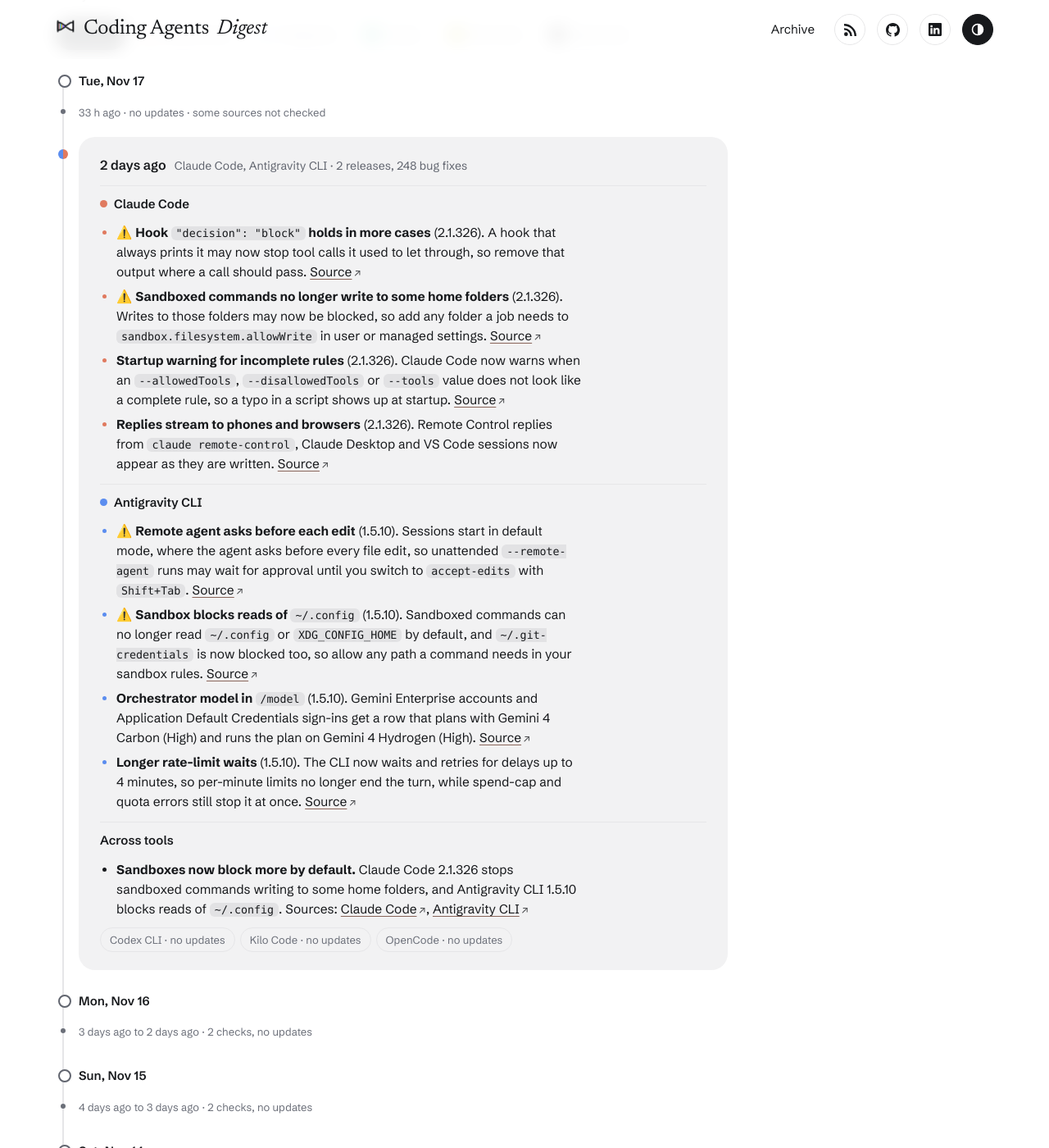
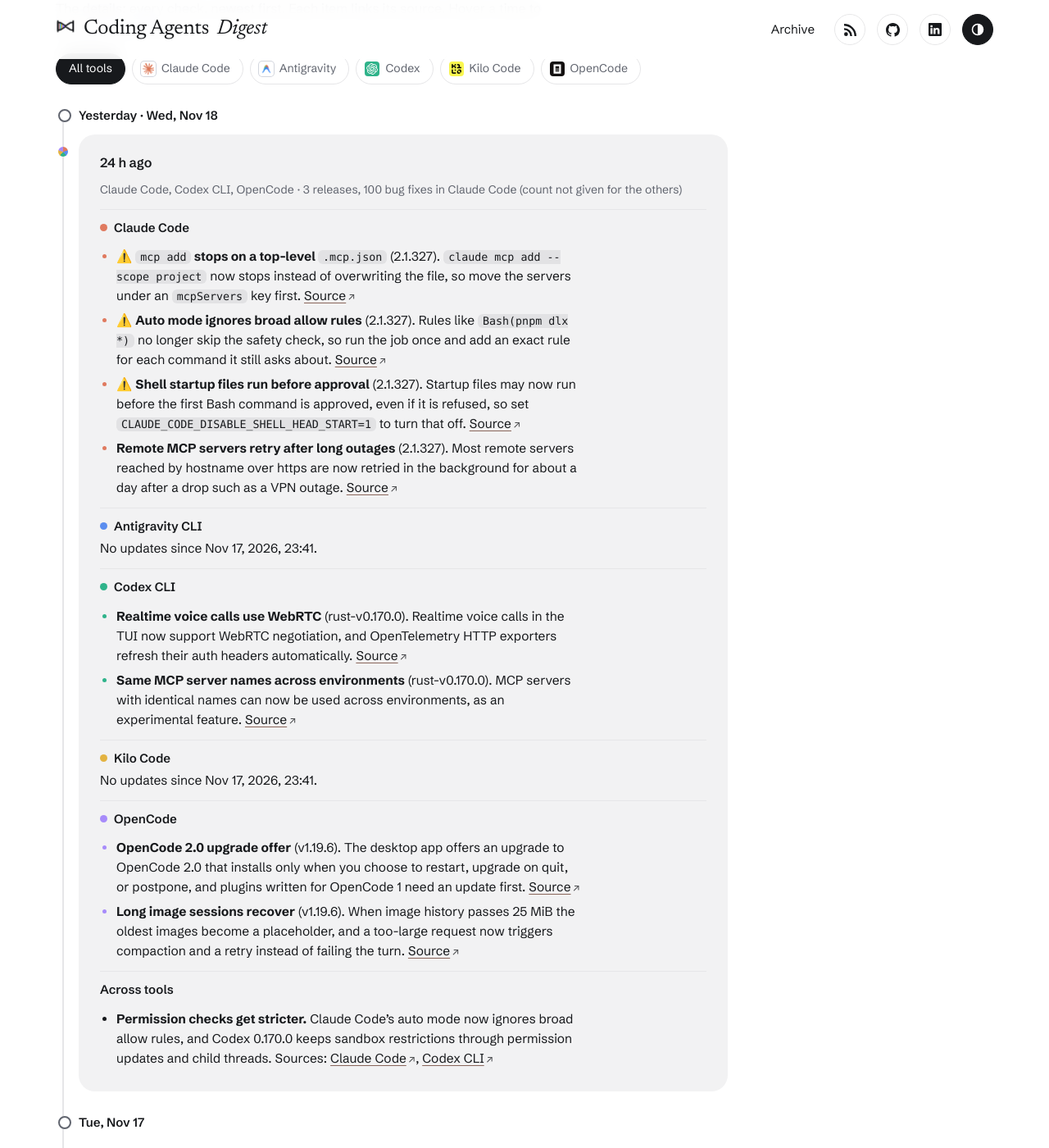
Before and after one commit to IbrahimSobh/coding-agents-digest, a Jekyll site: the page built from docs/index.html, in a window 1280 px wide and 1400 px high, scrolled down 5092 px. Shown: the whole window at 82% size. Built offline with Jekyll 4.4.1, drawn with Linux system fonts in a browser that asks for light colours; some of the changed text lies outside the part shown.

Commit message:
Check 2026-11-18 08:41: Claude Code, Codex CLI, OpenCode
Claude-Session: https://claude.ai/code/session_01FsAJhB5PK2yhrYfYv4JphM

```diff
--- a/docs/_data/actions.json
+++ b/docs/_data/actions.json
@@ -492,5 +492,44 @@
   "flagged": "2026-11-17",
   "category": "default-change",
   "dismissed": false
+ },
+ {
+  "id": "claude-code-2.1.327-mcp-add-scope",
+  "tool": "claude-code",
+  "version": "2.1.327",
+  "url": "https://github.com/anthropics/claude-code/releases/tag/v2.1.327",
+  "title": "`mcp add` stops on a top-level `.mcp.json`",
+  "affects": "scripts that run `claude mcp add --scope project` on a `.mcp.json` whose servers sit at the top level.",
+  "do": "move the servers under an `mcpServers` key in `.mcp.json` before the command runs.",
+  "deadline": null,
+  "flagged": "2026-11-18",
+  "category": "breaks-automation",
+  "dismissed": false
+ },
+ {
+  "id": "claude-code-2.1.327-auto-mode-allow-rules",
+  "tool": "claude-code",
+  "version": "2.1.327",
+  "url": "https://github.com/anthropics/claude-code/releases/tag/v2.1.327",
+  "title": "Auto mode ignores broad allow rules",
+  "affects": "auto mode users with allow rules that run any package, like `Bash(pnpm dlx *)`.",
+  "do": "run the job once in auto mode and add an exact rule for each command it still asks about.",
+  "deadline": null,
+  "flagged": "2026-11-18",
+  "category": "default-change",
+  "dismissed": false
+ },
+ {
+  "id": "claude-code-2.1.327-shell-head-start",
+  "tool": "claude-code",
+  "version": "2.1.327",
+  "url": "https://github.com/anthropics/claude-code/releases/tag/v2.1.327",
+  "title": "Shell startup files run before approval",
+  "affects": "users whose shell startup files print, prompt or change state.",
+  "do": "set `CLAUDE_CODE_DISABLE_SHELL_HEAD_START=1` to keep startup files from running before approval.",
+  "deadline": null,
+  "flagged": "2026-11-18",
+  "category": "default-change",
+  "dismissed": false
  }
 ]
--- a/docs/_data/brief.json
+++ b/docs/_data/brief.json
@@ -1,27 +1,27 @@
 {
- "updated": "2026-11-17T23:41+02:00",
- "updated_label": "Nov 17, 23:41",
- "window": "Nov 10 to Nov 17, 2026",
- "headline": "Claude Code 2.1.326 and Antigravity CLI 1.5.10 change sandbox and approval defaults, so unattended jobs may need settings.",
+ "updated": "2026-11-18T08:41+02:00",
+ "updated_label": "Nov 18, 08:41",
+ "window": "Nov 11 to Nov 18, 2026",
+ "headline": "Claude Code 2.1.327 changes auto-mode allow rules and shell startup timing, and Codex 0.170.0 adds realtime WebRTC voice.",
  "themes": [
   {
    "tag": "Security",
    "title": "Permission and sandbox holes closed",
-   "facts": "Claude Code 2.1.323 fixes a Bash `rm` check that could skip the dangerous-removal prompt ([2.1.323](https://github.com/anthropics/claude-code/releases/tag/v2.1.323)), and 2.1.325 fixes a security issue in zstd response decoding ([2.1.325](https://github.com/anthropics/claude-code/releases/tag/v2.1.325)). Antigravity CLI 1.5.7 closes a `PreToolUse` hook path that could skip admin review ([1.5.7](https://github.com/google-antigravity/antigravity-cli/releases/tag/1.5.7)), 1.5.8 closes a sandbox proxy path bypass ([1.5.8](https://github.com/google-antigravity/antigravity-cli/releases/tag/1.5.8)), and 1.5.9 stops custom MCP headers, such as API keys, from being forwarded to another host after a redirect ([1.5.9](https://github.com/google-antigravity/antigravity-cli/releases/tag/1.5.9)).",
-   "so_what": "update Claude Code to 2.1.325 and Antigravity CLI to 1.5.9 or later."
+   "facts": "Claude Code 2.1.323 and 2.1.325 close a Bash `rm` check that could be skipped and a zstd decoding issue ([v2.1.323](https://github.com/anthropics/claude-code/releases/tag/v2.1.323), [v2.1.325](https://github.com/anthropics/claude-code/releases/tag/v2.1.325)). Antigravity CLI 1.5.7 to 1.5.9 close a hook path that could skip admin review, a sandbox proxy bypass, and a leak of MCP headers after a redirect ([1.5.7](https://github.com/google-antigravity/antigravity-cli/releases/tag/1.5.7), [1.5.8](https://github.com/google-antigravity/antigravity-cli/releases/tag/1.5.8), [1.5.9](https://github.com/google-antigravity/antigravity-cli/releases/tag/1.5.9)). Codex 0.170.0 keeps sandbox restrictions through permission updates and child threads ([rust-v0.170.0](https://github.com/openai/codex/releases/tag/rust-v0.170.0)).",
+   "so_what": "update Claude Code to 2.1.327 and Antigravity CLI to 1.5.10 or later."
   },
   {
    "tag": "Unattended",
    "title": "Unattended runs now need explicit trust",
-   "facts": "Claude Code 2.1.325 makes scheduled tasks and `/loop` ask before running a skill with `allowed-tools` or hooks, and sandboxed Bash asks by default ([2.1.325](https://github.com/anthropics/claude-code/releases/tag/v2.1.325)). Codex 0.169.0 keeps project config and MCP servers off in untrusted directories for `codex exec` unless `--trust` is passed ([rust-v0.169.0](https://github.com/openai/codex/releases/tag/rust-v0.169.0)).",
+   "facts": "Claude Code 2.1.325 makes scheduled tasks and `/loop` ask before running a skill with `allowed-tools` or hooks, and sandboxed Bash asks by default ([v2.1.325](https://github.com/anthropics/claude-code/releases/tag/v2.1.325)). Claude Code 2.1.327 makes `claude mcp add --scope project` stop on a `.mcp.json` whose servers sit at the top level ([v2.1.327](https://github.com/anthropics/claude-code/releases/tag/v2.1.327)), and Codex 0.169.0 keeps project config and MCP servers off in untrusted directories for `codex exec` unless `--trust` is passed ([rust-v0.169.0](https://github.com/openai/codex/releases/tag/rust-v0.169.0)).",
    "so_what": "add `Skill(name)`, the `sandbox.autoAllowBashIfSandboxed` setting, `--trust` and `accept-edits` to unattended jobs, or they may wait for approval or lose their config."
   },
   {
    "tag": "Defaults",
-   "title": "New defaults change sandbox and behavior",
-   "facts": "Claude Code 2.1.326 stops sandboxed commands from writing to some sensitive home folders by default ([2.1.326](https://github.com/anthropics/claude-code/releases/tag/v2.1.326)), and Antigravity CLI 1.5.10 blocks sandboxed reads of `~/.config` by default ([1.5.10](https://github.com/google-antigravity/antigravity-cli/releases/tag/1.5.10)). Codex 0.167.2 sends tool updates incrementally by default on Google Cloud Vertex AI ([rust-v0.167.2](https://github.com/openai/codex/releases/tag/rust-v0.167.2)), and Antigravity CLI 1.5.7 makes Auto the default Agent Mode ([1.5.7](https://github.com/google-antigravity/antigravity-cli/releases/tag/1.5.7)).",
-   "so_what": "re-check sandboxed jobs for blocked paths, and re-check any pinned Vertex setting or Agent Mode."
+   "title": "New defaults change sandbox and shell behavior",
+   "facts": "Claude Code 2.1.326 stops sandboxed commands from writing to some sensitive home folders by default, and Antigravity CLI 1.5.10 blocks sandboxed reads of `~/.config` by default ([v2.1.326](https://github.com/anthropics/claude-code/releases/tag/v2.1.326), [1.5.10](https://github.com/google-antigravity/antigravity-cli/releases/tag/1.5.10)). Claude Code 2.1.327 lets shell startup files run before a Bash command is approved ([v2.1.327](https://github.com/anthropics/claude-code/releases/tag/v2.1.327)), and Antigravity CLI 1.5.7 makes Auto the default Agent Mode ([1.5.7](https://github.com/google-antigravity/antigravity-cli/releases/tag/1.5.7)).",
+   "so_what": "re-check sandboxed jobs for blocked paths, and set `CLAUDE_CODE_DISABLE_SHELL_HEAD_START=1` if startup files must wait for approval."
   }
  ],
- "watch_next": "Codex rust-v0.169.1 and OpenCode v1.19.6 are new tags whose notes could not be read this run, and Kilo Code's stable line could not be checked. Also check that unattended Claude Code and Codex jobs pass with the new prompts and `--trust` rule."
+ "watch_next": "The next stable Kilo Code release will repeat the notes of the pre-releases v7.8.28 and v7.8.30. Also check that unattended jobs still pass with the new auto-mode and `mcp add` rules."
 }
--- a/docs/_data/headlines.json
+++ b/docs/_data/headlines.json
@@ -278,5 +278,10 @@
   "updated": "2026-11-17T23:41+02:00",
   "window": "Nov 10 to Nov 17, 2026",
   "headline": "Claude Code 2.1.326 and Antigravity CLI 1.5.10 change sandbox and approval defaults, so unattended jobs may need settings."
+ },
+ {
+  "updated": "2026-11-18T08:41+02:00",
+  "window": "Nov 11 to Nov 18, 2026",
+  "headline": "Claude Code 2.1.327 changes auto-mode allow rules and shell startup timing, and Codex 0.170.0 adds realtime WebRTC voice."
  }
 ]
--- a/docs/_data/releases.json
+++ b/docs/_data/releases.json
@@ -478,5 +478,20 @@
   "tool": "antigravity-cli",
   "tag": "1.5.10",
   "date": "2026-11-17"
+ },
+ {
+  "tool": "claude-code",
+  "tag": "v2.1.327",
+  "date": "2026-11-18"
+ },
+ {
+  "tool": "codex",
+  "tag": "rust-v0.170.0",
+  "date": "2026-11-18"
+ },
+ {
+  "tool": "opencode",
+  "tag": "v1.19.6",
+  "date": "2026-11-17"
  }
 ]
--- /dev/null
+++ b/docs/digests/2026-11-18-0841.md
@@ -0,0 +1,33 @@
+---
+layout: digest
+title: "Check: Nov 18, 2026, 08:41"
+date: 2026-11-18 08:41:00 +0200
+run: "Nov 18, 2026, 08:41 (Cairo)"
+since: "Nov 17, 2026, 23:41"
+quiet: false
+summary: "Claude Code 2.1.327 changes auto-mode allow rules, shell startup timing and `mcp add`; Codex CLI 0.170.0 adds realtime WebRTC voice."
+---
+Claude Code, Codex CLI, OpenCode · 3 releases, 100 bug fixes in Claude Code (count not given for the others)
+
+### Claude Code
+- ⚠️ **`mcp add` stops on a top-level `.mcp.json`** (2.1.327). `claude mcp add --scope project` now stops instead of overwriting the file, so move the servers under an `mcpServers` key first. [Source](https://github.com/anthropics/claude-code/releases/tag/v2.1.327)
+- ⚠️ **Auto mode ignores broad allow rules** (2.1.327). Rules like `Bash(pnpm dlx *)` no longer skip the safety check, so run the job once and add an exact rule for each command it still asks about. [Source](https://github.com/anthropics/claude-code/releases/tag/v2.1.327)
+- ⚠️ **Shell startup files run before approval** (2.1.327). Startup files may now run before the first Bash command is approved, even if it is refused, so set `CLAUDE_CODE_DISABLE_SHELL_HEAD_START=1` to turn that off. [Source](https://github.com/anthropics/claude-code/releases/tag/v2.1.327)
+- **Remote MCP servers retry after long outages** (2.1.327). Most remote servers reached by hostname over https are now retried in the background for about a day after a drop such as a VPN outage. [Source](https://github.com/anthropics/claude-code/releases/tag/v2.1.327)
+
+### Antigravity CLI
+No updates since Nov 17, 2026, 23:41.
+
+### Codex CLI
+- **Realtime voice calls use WebRTC** (rust-v0.170.0). Realtime voice calls in the TUI now support WebRTC negotiation, and OpenTelemetry HTTP exporters refresh their auth headers automatically. [Source](https://github.com/openai/codex/releases/tag/rust-v0.170.0)
+- **Same MCP server names across environments** (rust-v0.170.0). MCP servers with identical names can now be used across environments, as an experimental feature. [Source](https://github.com/openai/codex/releases/tag/rust-v0.170.0)
+
+### Kilo Code
+No updates since Nov 17, 2026, 23:41.
+
+### OpenCode
+- **OpenCode 2.0 upgrade offer** (v1.19.6). The desktop app offers an upgrade to OpenCode 2.0 that installs only when you choose to restart, upgrade on quit, or postpone, and plugins written for OpenCode 1 need an update first. [Source](https://github.com/anomalyco/opencode/releases/tag/v1.19.6)
+- **Long image sessions recover** (v1.19.6). When image history passes 25 MiB the oldest images become a placeholder, and a too-large request now triggers compaction and a retry instead of failing the turn. [Source](https://github.com/anomalyco/opencode/releases/tag/v1.19.6)
+
+### Across tools
+- **Permission checks get stricter.** Claude Code's auto mode now ignores broad allow rules, and Codex 0.170.0 keeps sandbox restrictions through permission updates and child threads. Sources: [Claude Code](https://github.com/anthropics/claude-code/releases/tag/v2.1.327), [Codex CLI](https://github.com/openai/codex/releases/tag/rust-v0.170.0)
```
Also changed, not shown: task/state.json (+8 -8 lines).
